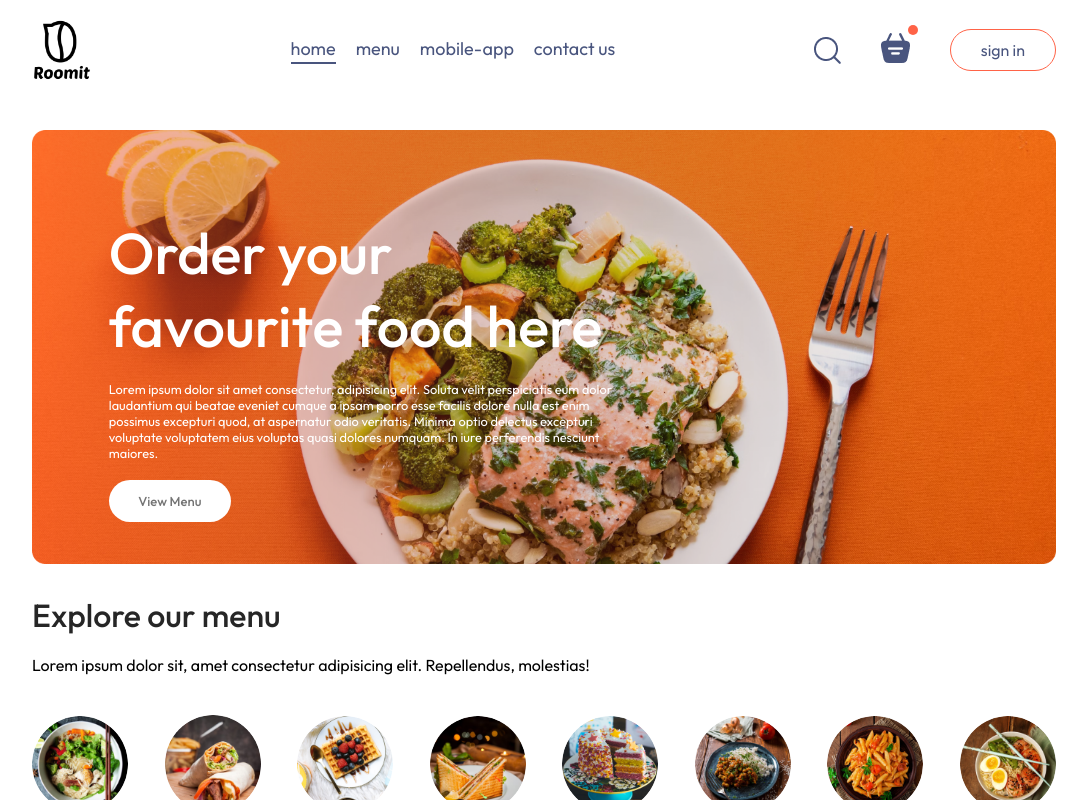
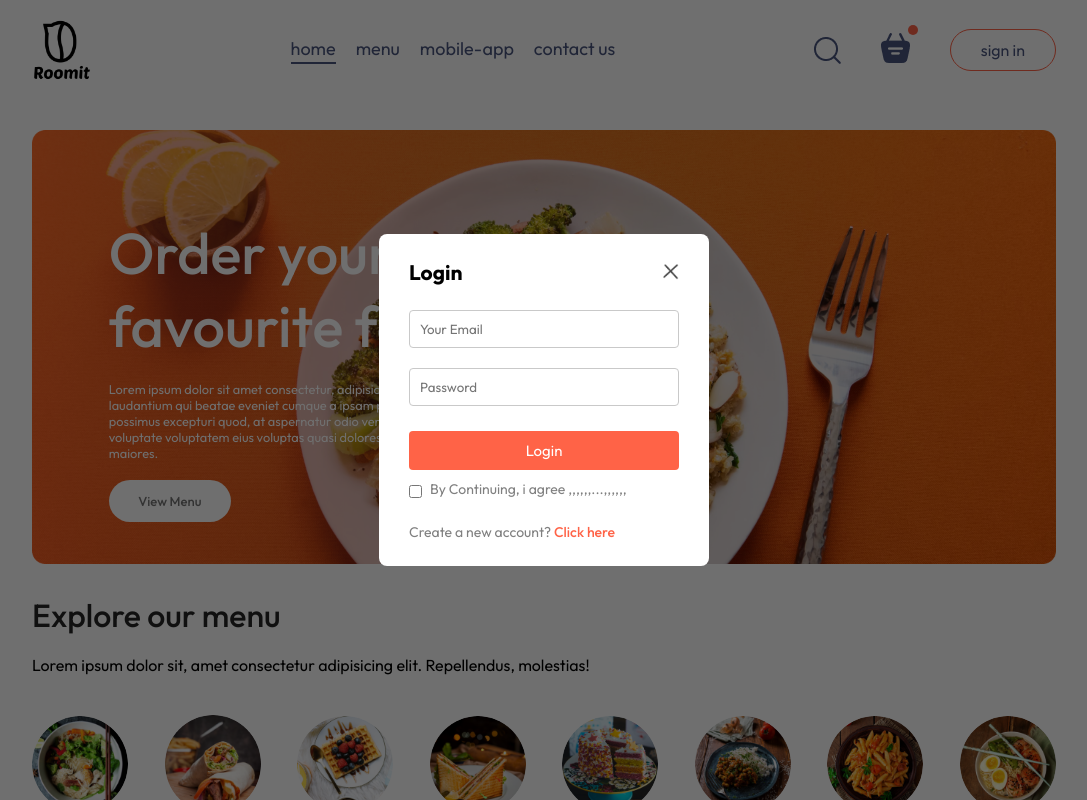
Before and after one commit to sonihalim/roomit-roastery, a React (Vite) app in the folder frontend/: page / in a window 1280 px wide. Both pictures are taken after a click on the button "sign in". Shown: the top 800 px of the page, without its empty margins (96-1183 px from the left). Built offline with nearby package versions, Linux system fonts and the light colour scheme.

Commit message:
create sign in, sign up component

```diff
--- a/frontend/src/App.jsx
+++ b/frontend/src/App.jsx
@@ -1,16 +1,20 @@
-import React from 'react'
+import React, { useState } from 'react'
 import Navbar from './components/Navbar/Navbar'
 import { Route, Routes } from 'react-router-dom'
 import Home from './pages/Home/Home'
 import Cart from './pages/Cart/Cart'
 import PlaceOrder from './pages/PlaceOrder/PlaceOrder'
 import Footer from './components/Footer/Footer'
+import LoginPopup from './components/LoginPopup/LoginPopup'
 
 const App = () => {
+
+  const [showLogin, setShowLogin] = useState(false)
   return (
     <>
+    {showLogin?<LoginPopup setShowLogin={setShowLogin}/>:<></>}
     <div className='app'>
-      <Navbar/>
+      <Navbar setShowLogin={setShowLogin}/>
       <Routes>
         <Route path='/' element={<Home/>}/>
         <Route path='/cart' element={<Cart/>}/>
--- a/frontend/src/components/AppDownload/AppDownload.jsx
+++ b/frontend/src/components/AppDownload/AppDownload.jsx
@@ -4,7 +4,7 @@
 
 const AppDownload = () => {
   return (
-    <div className='app-download' id='app-downlaod'>
+    <div className='app-download' id='app-download'>
         <p>For Better Experience Downlaod <br/>Roomit App</p>
         <div className="app-download-platforms">
             <img src={assets.play_store} alt="" />
--- /dev/null
+++ b/frontend/src/components/LoginPopup/LoginPopup.css
@@ -0,0 +1,74 @@
+.login-popup{
+    position: absolute;
+    z-index: 1;
+    width: 100%;
+    height: 100%;
+    background-color: #00000090;
+    display: grid;
+}
+
+.login-popup-container{
+    place-self: center;
+    width: max(23vw,330px);
+    color: #808080;
+    background-color: white;
+    display: flex;
+    flex-direction: column;
+    gap: 25px;
+    padding: 25px 30px;
+    border-radius: 8px;
+    font-size: 14px;
+    animation: fadeIn 0.5s;
+}
+
+.login-popup-title{
+    display: flex;
+    justify-content: space-between;
+    align-items: center;
+    color: black;
+}
+
+.login-popup-title img{
+    width: 16px;
+    cursor: pointer;
+}
+
+.login-popup-inputs{
+    display: flex;
+    flex-direction: column;
+    gap: 20px;
+}
+
+.login-popup-inputs input{
+    outline: none;
+    border: 1px solid #c9c9c9;
+    padding: 10px;
+    border-radius: 4px;
+}
+
+.login-popup-container button{
+    border: none;
+    padding: 10px;
+    border-radius: 4px;
+    color: white;
+    background-color: tomato;
+    font-size: 15px;
+    cursor: pointer;
+}
+
+.login-popup-condition{
+    display: flex;
+    align-items: start;
+    gap: 8px;
+    margin-top: -15px;
+}
+
+.login-popup-condition input{
+    margin-top: 5px;
+}
+
+.login-popup p span{
+    color: tomato;
+    font-weight: 500;
+    cursor: pointer;
+}
--- /dev/null
+++ b/frontend/src/components/LoginPopup/LoginPopup.jsx
@@ -0,0 +1,37 @@
+import React, { useState } from 'react'
+import './LoginPopup.css'
+import { assets } from '../../assets/assets'
+
+const LoginPopup = ({setShowLogin}) => {
+
+    const [currState,setCurrState] = useState("Login")
+
+  return (
+    <div className='login-popup'>
+        <form className="login-popup-container">
+            <div className="login-popup-title">
+                <h2>{currState}</h2>
+                <img onClick={()=>setShowLogin(false)} src={assets.cross_icon} alt="" />
+            </div>
+            <div className="login-popup-inputs">
+                {currState==="Login"?<></>: <input type="text" placeholder='Your Name' required/>}
+                <input type="email" placeholder='Your Email' required/>
+                <input type="password" placeholder='Password' required/>
+            </div>
+            <button>{currState==="Sign Up"?"Create account":"Login"}</button>
+            <div className="login-popup-condition">
+                <input type="checkbox" required />
+                <p>By Continuing, i agree ,,,,,,...,,,,,, </p>
+            </div>
+            {currState==="Login"
+            ?<p>Create a new account? <span onClick={()=>setCurrState("Sign Up")}>Click here</span></p>
+            :<p>Already have an account? <span onClick={()=>setCurrState("Login")}>Login here</span></p>
+            }
+
+
+        </form>
+    </div>
+  )
+}
+
+export default LoginPopup
--- a/frontend/src/components/Navbar/Navbar.jsx
+++ b/frontend/src/components/Navbar/Navbar.jsx
@@ -1,8 +1,9 @@
 import React, { useState } from 'react'
 import './Navbar.css'
 import { assets } from '../../assets/assets'
+import { Link } from 'react-router-dom';
 
-const Navbar = () => {
+const Navbar = ({setShowLogin}) => {
 
   const [menu,setMenu] = useState("home");
 
@@ -10,10 +11,10 @@
     <div className='navbar'>
         <img src={assets.logo} alt='' className='logo'/>
         <ul className="navbar-menu">
-          <li onClick={()=>setMenu("home")} className={menu==="home"?"active":""}>home</li>
-          <li onClick={()=>setMenu("menu")} className={menu==="menu"?"active":""}>menu</li>
-          <li onClick={()=>setMenu("mobile-app")} className={menu==="mobile-app"?"active":""}>mobile-app</li>
-          <li onClick={()=>setMenu("contact-us")} className={menu==="contact-us"?"active":""}>contact us</li>
+          <Link to='/' onClick={()=>setMenu("home")} className={menu==="home"?"active":""}>home</Link>
+          <a href='#explore-menu' onClick={()=>setMenu("menu")} className={menu==="menu"?"active":""}>menu</a>
+          <a href='#app-download' onClick={()=>setMenu("mobile-app")} className={menu==="mobile-app"?"active":""}>mobile-app</a>
+          <a href='#footer' onClick={()=>setMenu("contact-us")} className={menu==="contact-us"?"active":""}>contact us</a>
         </ul>
         <div className="navbar-right">
           <img src={assets.search_icon} alt="" />
@@ -21,7 +22,7 @@
             <img src={assets.basket_icon} alt="" />
             <div className="dot"></div>
           </div>
-          <button>sign in</button>
+          <button onClick={()=>setShowLogin(true)}>sign in</button>
         </div>
     </div>
   )
--- a/frontend/src/index.css
+++ b/frontend/src/index.css
@@ -5,6 +5,7 @@
   margin: 0;
   box-sizing: border-box;
   font-family: Outfit;
+  scroll-behavior: smooth;
 }
 
 body{
```
